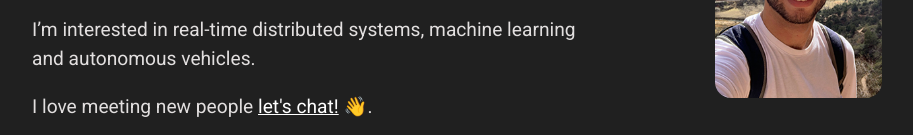
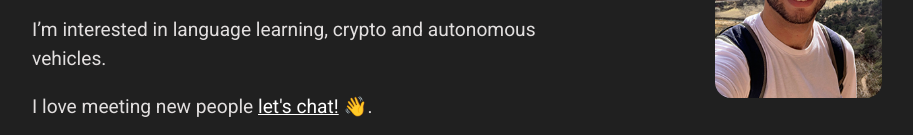
Before and after one commit to soundestmammal/personal-portfolio, a Gatsby site in the folder client/: page / in a window 1280 px wide. Shown: the part 259-394 px from the top of the page, without its empty margins (183-1096 px from the left). Built offline with nearby package versions, Linux system fonts and the light colour scheme; Gatsby itself is replaced by a stand-in of ours.

Commit message:
update spotlight interests

```diff
--- a/client/src/components/spotlight.js
+++ b/client/src/components/spotlight.js
@@ -100,7 +100,7 @@ export default function Spotlight() {
                     </SpotlightIntroWrapper>
                 </SpotlightMe>
                 <SpotlightIntro>Recent graduate of <a href="http://www.farmingdale.edu" style={{ color: 'inherit' }}>Farmingdale State College</a> and currently working as a Software Engineer.</SpotlightIntro>
-                <SpotlightIntro>I’m interested in real-time distributed systems, machine learning and autonomous vehicles.</SpotlightIntro>
+                <SpotlightIntro>I’m interested in language learning, crypto and autonomous vehicles.</SpotlightIntro>
                 <SpotlightIntro>I love meeting new people <a style={{ color: 'white' }} href="mailto:robertchecco.code@gmail.com">let's chat!</a> 👋.</SpotlightIntro>
                 <SpotlightIconRow>
                     <li><a href="https://www.github.com/soundestmammal" target="_blank" style={{ color: '#AAAAAA', fontSize: '1.25em', marginRight: '1.5em' }}><FontAwesomeIcon icon={['fab', 'github']}/></a></li>
```
Also changed, not shown: 1 other file.
